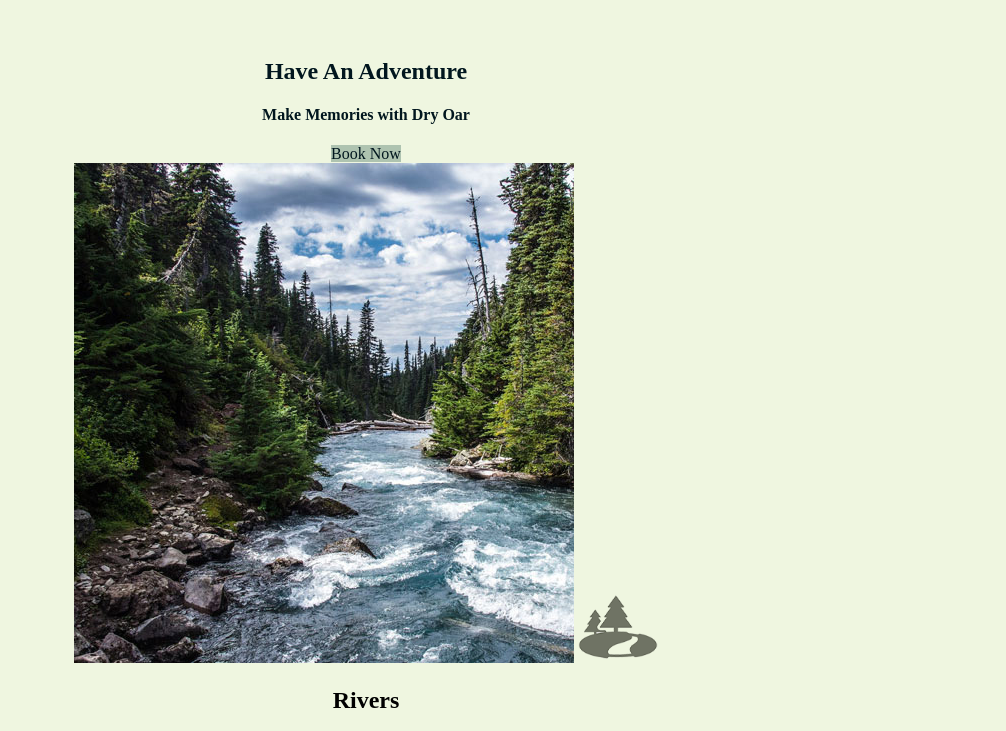
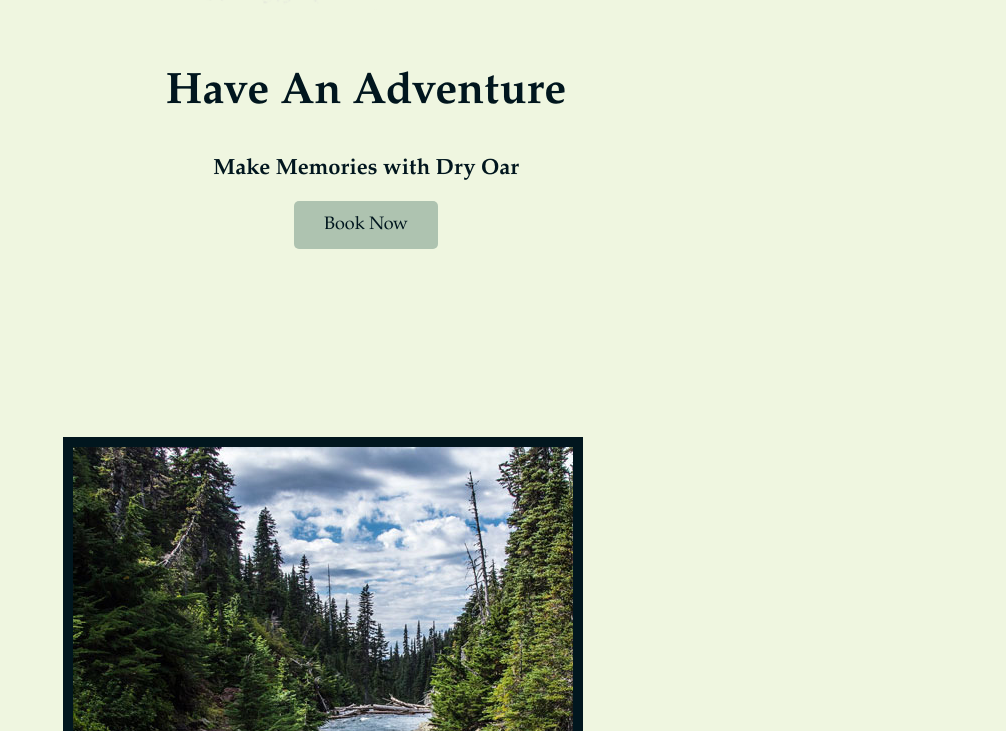
Before and after one commit to jadenmy/wdd120, a plain HTML site: page wwr/index.html in a window 1280 px wide. Shown: the part 1124-1855 px from the top of the page, without its empty margins (274-1280 px from the left). Drawn offline with Linux system fonts and the light colour scheme.

Commit message:
css fonts and spacing

```diff
--- a/wwr/styles/style.css
+++ b/wwr/styles/style.css
@@ -1,24 +1,37 @@
 #content {
     max-width: 1600px;
     margin: 0 auto;
+}
+body {
+    background-color: #EFF6E0;
+    font-family: Garamond, Georgia, serif;
+    font-size: 22px;
+    margin: 0;
+    padding: 0;
+}
+header {
+    background-color: #AEC3B0;
+}
+h2 {
+    margin: 0;
+}
+h4 {
+    color: #01161E;
 }
 nav a {
     text-align: center;
     color: #01161E;
     text-decoration: none;
+    padding: 35px;
 }
 nav a:hover {
     background-color: #124559;
     color: #598392;
 }
-body {
-    background-color: #EFF6E0;
-}
-header {
-    background-color: #AEC3B0;
-}
 footer {
     background-color: #AEC3B0;
+    padding: 25px 50px;
+    margin-top: 200px;
 }
 footer a {
     color: #01161E;
@@ -33,6 +46,9 @@ footer p {
 footer p:hover {
     text-decoration: underline;
 }
+footer .social img {
+    padding-top: 15px;
+}
 #hero-img {
     width: 100%;
 }
@@ -45,6 +61,9 @@ footer p:hover {
 main section {
     text-align: center;
 }
+main section img {
+    box-sizing: border-box;
+}
 #background {
     height: 725px;
     background-color: #EFF6E0;
@@ -53,6 +72,10 @@ main section {
     background-color: #AEC3B0;
     color: #01161E;
     text-decoration: none;
+    font-size: 18px;
+    padding: 15px 30px;
+    margin-top: 50px;
+    border-radius: 5px;
 }
 .book:hover, .join:hover {
     background-color: #124559;
@@ -60,19 +83,32 @@ main section {
 }
 .msg {
     background-color: #AEC3B0;
+    line-height: 1.5em;
+    padding: 35px;
 }
 .msg h2 {
     color: #01161E;
 }
 .msg p {
     color: #01161E;
+    font-size: .8em;
+    padding-bottom: 15px;
 }
 .home-title {
     color: #01161E;
-}
-h4 {
-    color: #01161E;
+    font-size: 2em;
+    margin-top: 10px;
 }
 .icon {
     width: 80px;
+    padding-top: 10px;
 }
+#logo_link {
+    padding-top: 5px;
+}
+.rivers-card, .camping-card, .rapids-card {
+    margin: 200px 0;
+}
+.card-img {
+    border: 10px solid #01161E;
+}
```
